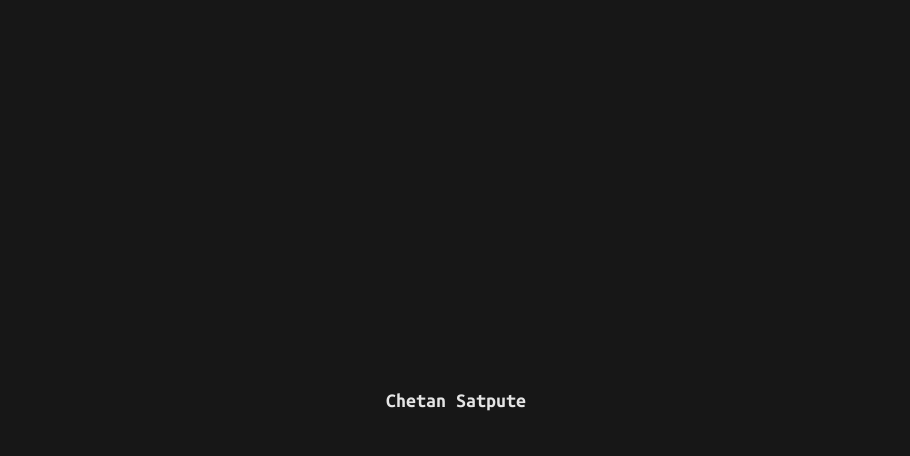
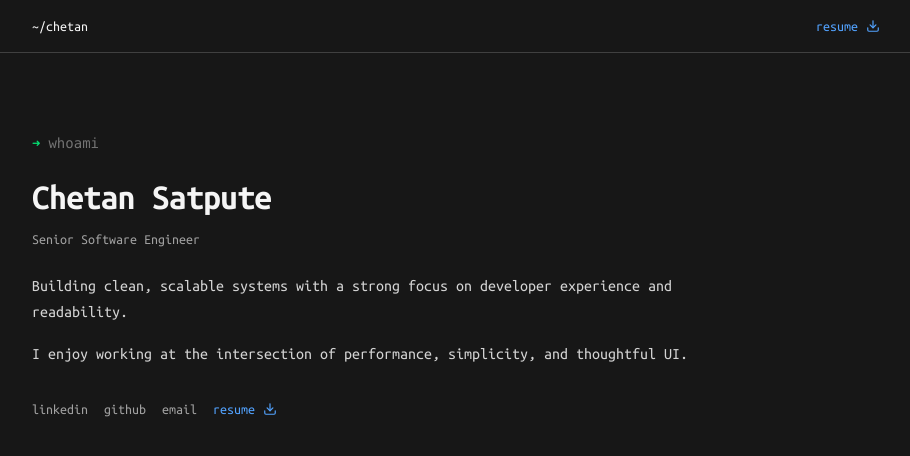
Before and after one commit to chetan-satpute/chetan-satpute, a React (Vite) app: page / in a window 1280 px wide. Shown: the top 456 px of the page, without its empty margins (184-1094 px from the left). Built offline with nearby package versions, Linux system fonts and the light colour scheme.

Commit message:
hero section

```diff
--- a/package.json
+++ b/package.json
@@ -17,8 +17,10 @@
   },
   "dependencies": {
     "@tailwindcss/vite": "^4.1.18",
+    "lucide-react": "^0.562.0",
     "react": "^19.2.0",
     "react-dom": "^19.2.0",
+    "tailwind-merge": "^3.4.0",
     "tailwindcss": "^4.1.18"
   },
   "devDependencies": {
@@ -38,6 +40,9 @@
     "typescript-eslint": "^8.46.4",
     "vite": "npm:rolldown-vite@7.2.5"
   },
+  "imports": {
+    "#*": "./src/*"
+  },
   "pnpm": {
     "overrides": {
       "vite": "npm:rolldown-vite@7.2.5"
--- a/src/App.tsx
+++ b/src/App.tsx
@@ -1,9 +1,7 @@
+import HomePage from './pages/HomePage';
+
 function App() {
-  return (
-    <div className="flex h-screen w-screen items-center justify-center">
-      <h1 className="text-xl font-bold">Chetan Satpute</h1>
-    </div>
-  );
+  return <HomePage />;
 }
 
 export default App;
--- /dev/null
+++ b/src/components/Header.tsx
@@ -0,0 +1,26 @@
+import { Download } from 'lucide-react';
+
+function Header() {
+  return (
+    <header className="border-b border-neutral-700">
+      <div className="mx-auto flex max-w-4xl items-center justify-between px-6 py-4 text-sm">
+        {/* Left */}
+        <span className="text-neutral-100">~/chetan</span>
+
+        {/* Right */}
+        <a
+          download
+          href="/resume.pdf"
+          target="_blank"
+          className="text-blue-400 transition-colors hover:text-blue-300"
+        >
+          <span className="flex items-center gap-2">
+            resume <Download size={14} />
+          </span>
+        </a>
+      </div>
+    </header>
+  );
+}
+
+export default Header;
--- /dev/null
+++ b/src/components/Section.tsx
@@ -0,0 +1,33 @@
+import type { PropsWithChildren } from 'react';
+
+import cn from '#utils/cn.tsx';
+
+interface SectionProps {
+  id?: string;
+  prompt?: string;
+  className?: string;
+}
+
+function Section(props: PropsWithChildren<SectionProps>) {
+  const { id, prompt, className, children } = props;
+
+  return (
+    <section
+      id={id}
+      className={cn('border-b border-neutral-800 py-20', className)}
+    >
+      <div className="mx-auto max-w-4xl px-6">
+        {prompt && (
+          <p className="mb-6 font-mono text-sm text-neutral-500">
+            <span className="mr-2 text-green-400">➜</span>
+            {prompt}
+          </p>
+        )}
+
+        {children}
+      </div>
+    </section>
+  );
+}
+
+export default Section;
--- /dev/null
+++ b/src/pages/HomePage.tsx
@@ -0,0 +1,13 @@
+import Header from '#components/Header.tsx';
+import HeroSection from '#sections/HeroSection.tsx';
+
+function HomePage() {
+  return (
+    <div className="h-screen w-screen">
+      <Header />
+      <HeroSection />
+    </div>
+  );
+}
+
+export default HomePage;
--- /dev/null
+++ b/src/sections/HeroSection.tsx
@@ -0,0 +1,66 @@
+import { Download } from 'lucide-react';
+
+import Section from '#components/Section.tsx';
+
+function HeroSection() {
+  return (
+    <Section prompt="whoami">
+      <h1 className="mb-3 text-3xl font-semibold tracking-tight text-neutral-100 md:text-4xl">
+        Chetan Satpute
+      </h1>
+
+      <p className="mb-6 text-sm text-neutral-400">Senior Software Engineer</p>
+
+      <div className="mb-8 max-w-2xl leading-relaxed text-neutral-300">
+        <p className="mb-4">
+          Building clean, scalable systems with a strong focus on developer
+          experience and readability.
+        </p>
+        <p>
+          I enjoy working at the intersection of performance, simplicity, and
+          thoughtful UI.
+        </p>
+      </div>
+
+      <div className="flex flex-wrap items-center gap-4 text-sm text-neutral-400">
+        <a
+          href="https://www.linkedin.com/in/chetansatpute"
+          target="_blank"
+          rel="noreferrer"
+          className="transition-colors hover:text-neutral-200"
+        >
+          linkedin
+        </a>
+
+        <a
+          href="https://github.com/chetan-satpute"
+          target="_blank"
+          rel="noreferrer"
+          className="transition-colors hover:text-neutral-200"
+        >
+          github
+        </a>
+
+        <a
+          href="mailto:chetan.satpute2002@gmail.com"
+          className="transition-colors hover:text-neutral-200"
+        >
+          email
+        </a>
+
+        <a
+          download
+          href="/resume.pdf"
+          target="_blank"
+          className="text-blue-400 transition-colors hover:text-blue-300"
+        >
+          <span className="flex items-center gap-2">
+            resume <Download size={14} />
+          </span>
+        </a>
+      </div>
+    </Section>
+  );
+}
+
+export default HeroSection;
--- /dev/null
+++ b/src/utils/cn.tsx
@@ -0,0 +1,5 @@
+import { twMerge } from 'tailwind-merge';
+
+const cn = twMerge;
+
+export default cn;
```
Also changed, not shown: 1 other file (tests, documents, lock files or other folders).
